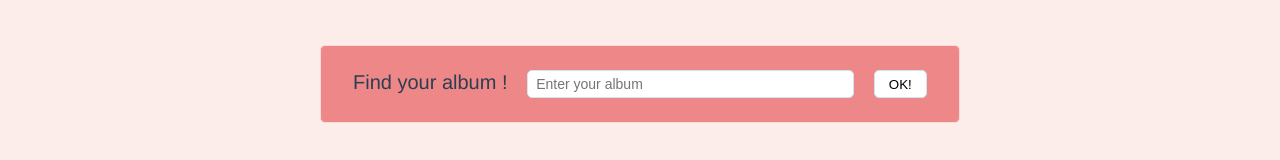
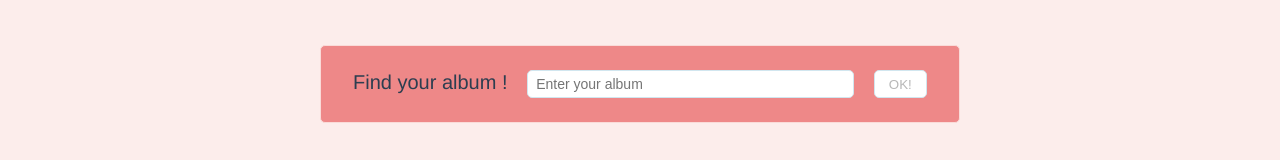
Before and after one commit to eugemiran/vue-deezample, a Vue app: page / in a window 1280 px wide. Shown: the part 259-419 px from the top of the page. Built offline with nearby package versions, Linux system fonts and the light colour scheme.

Commit message:
Add list to Home and add loading

```diff
--- a/src/components/SearchBar.vue
+++ b/src/components/SearchBar.vue
@@ -1,25 +1,40 @@
 <template>
   <div class="search-bar">
     <label class="search-bar__label">Find your {{ entity }} !</label>
-    <input class="search-bar__input" :placeholder="`Enter your ${entity}`" v-model="text" />
-    <button class="search-bar__button" type="button" @click="onClick">OK!</button>
+    <input
+      class="search-bar__input"
+      :placeholder="`Enter your ${entity}`"
+      v-model="text"
+      v-on:keyup.enter="onClick"
+    />
+    <button class="search-bar__button" type="button" @click="onClick" :disabled="isDiabled">OK!</button>
   </div>
 </template>
 
 <script>
-import { SEARCH_ARTIST } from "@/store/actions";
-
 export default {
   name: "SearchBar",
   props: {
-    entity: String
+    entity: String,
+    onSearch: Function,
+    loading: Boolean
   },
   data: () => ({
     text: ""
   }),
+  computed: {
+    isDiabled() {
+      if (this.text.trim() === "" || this.$props.loading) {
+        return true;
+      }
+      return false;
+    }
+  },
   methods: {
     onClick() {
-      this.$store.dispatch(SEARCH_ARTIST);
+      if (this.text.trim() !== "" || !this.$props.loading) {
+        this.$props.onSearch(this.text);
+      }
     }
   }
 };
--- a/src/views/Home.vue
+++ b/src/views/Home.vue
@@ -1,25 +1,45 @@
 <template>
   <div class="home">
     <div class="home__main">
-      <SearchBar :entity="entity" />
-      <div class="results"></div>
+      <SearchBar :entity="entity" :onSearch="onSearch" :loading="isLoading" />
+      <span v-if="isLoading">LOADING...</span>
+      <span v-if="isError && !isLoading">Oops, something went wrong. Try again later...</span>
+      <List v-if="!isLoading && artists && artists.length !== 0" :elements="artists" />
     </div>
   </div>
 </template>
 
 <script>
-// @ is an alias to /src
+import { SEARCH_ARTIST } from "@/store/actions";
+import List from "@/components/List";
 import SearchBar from "@/components/SearchBar";
 import { SEARCH_OPTIONS } from "@/constants/search";
 
 export default {
   name: "Home",
   components: {
+    List,
     SearchBar
   },
   data: () => ({
     entity: SEARCH_OPTIONS.ALBUM
-  })
+  }),
+  computed: {
+    artists() {
+      return this.$store.getters.artists;
+    },
+    isLoading() {
+      return this.$store.getters.isLoading;
+    },
+    isError() {
+      return this.$store.getters.isError;
+    }
+  },
+  methods: {
+    onSearch(artist) {
+      this.$store.dispatch(SEARCH_ARTIST, { artist });
+    }
+  }
 };
 </script>
 
```
